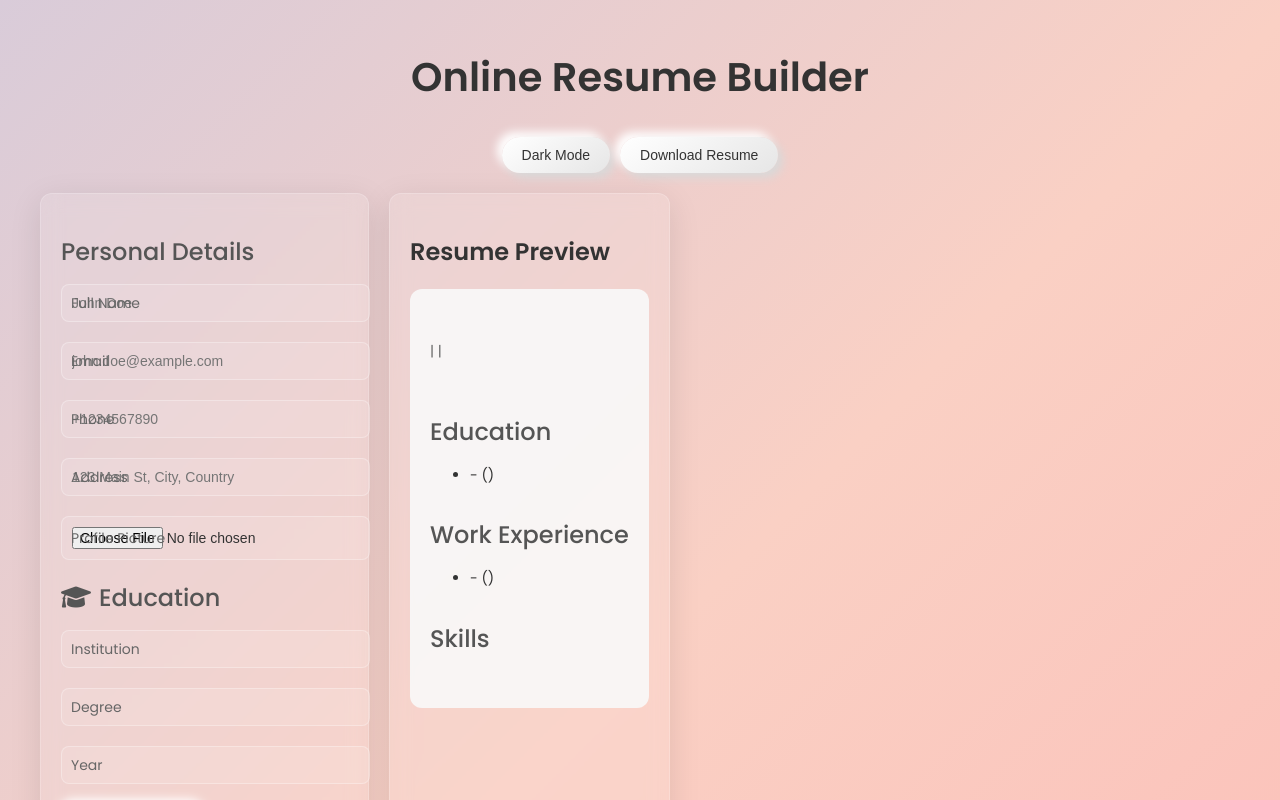
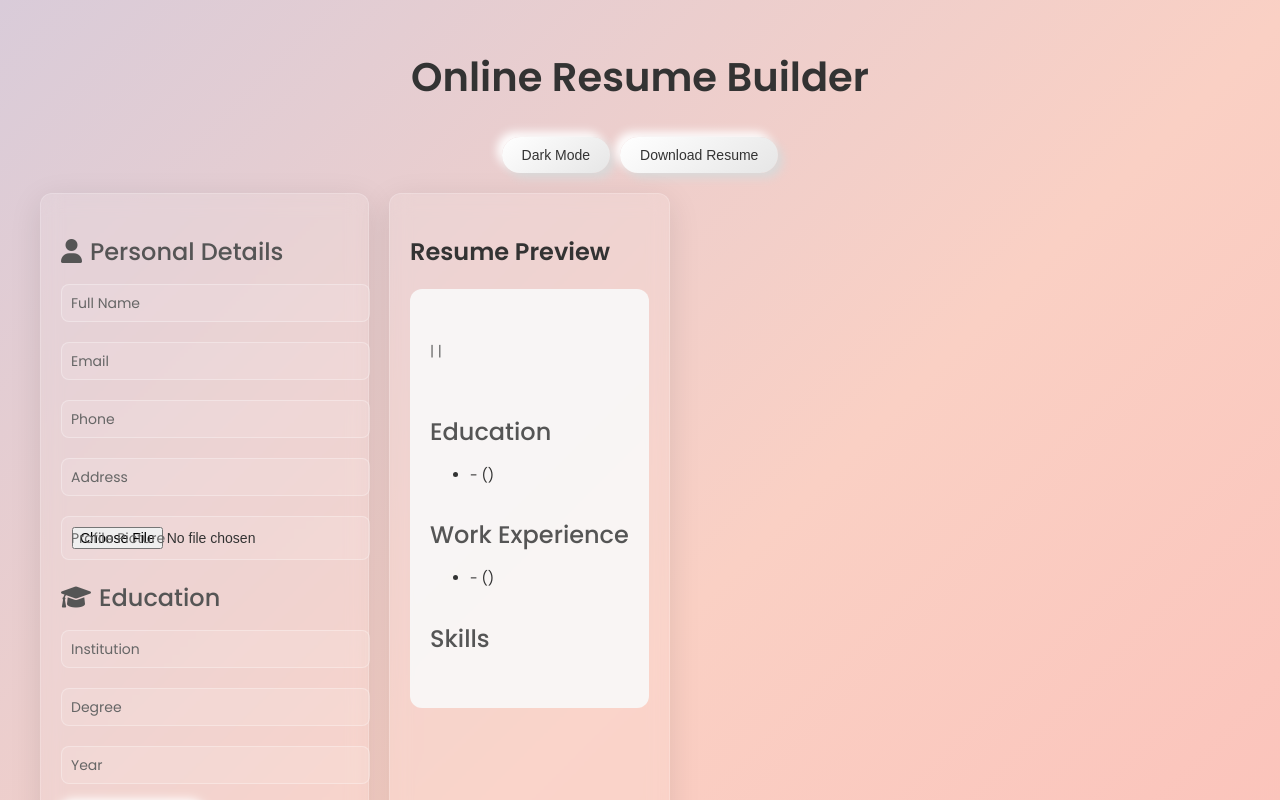
Before and after one commit to RensithUdara/resume-builder, a React (Create React App) app: page / in a window 1280 px wide. Shown: the top 800 px of the page. Built offline with nearby package versions, Linux system fonts and the light colour scheme.

Commit message:
style: enhance PersonalDetails component with icons, improved input placeholders, and required fields

```diff
--- a/src/components/PersonalDetails.js
+++ b/src/components/PersonalDetails.js
@@ -8,50 +8,52 @@ function PersonalDetails({ personalDetails, setPersonalDetails, handleProfilePic
 
   return (
     <div className="form-section">
-      <h2 className="section-title">Personal Details</h2>
+      <h2 className="section-title">
+        <i className="fas fa-user"></i> Personal Details
+      </h2>
       <div className="input-group">
-        <label>Full Name</label>
         <input
           type="text"
           name="name"
-          placeholder="John Doe"
+          placeholder=" "
           value={personalDetails.name}
           onChange={handleChange}
           required
         />
+        <label>Full Name</label>
       </div>
       <div className="input-group">
-        <label>Email</label>
         <input
           type="email"
           name="email"
-          placeholder="john.doe@example.com"
+          placeholder=" "
           value={personalDetails.email}
           onChange={handleChange}
           required
         />
+        <label>Email</label>
       </div>
       <div className="input-group">
-        <label>Phone</label>
         <input
           type="tel"
           name="phone"
-          placeholder="+1234567890"
+          placeholder=" "
           value={personalDetails.phone}
           onChange={handleChange}
           required
         />
+        <label>Phone</label>
       </div>
       <div className="input-group">
-        <label>Address</label>
         <input
           type="text"
           name="address"
-          placeholder="123 Main St, City, Country"
+          placeholder=" "
           value={personalDetails.address}
           onChange={handleChange}
           required
         />
+        <label>Address</label>
       </div>
       <div className="input-group">
         <label>Profile Picture</label>
@@ -59,6 +61,7 @@ function PersonalDetails({ personalDetails, setPersonalDetails, handleProfilePic
           type="file"
           accept="image/*"
           onChange={handleProfilePicture}
+          className="file-input"
         />
       </div>
     </div>
```
